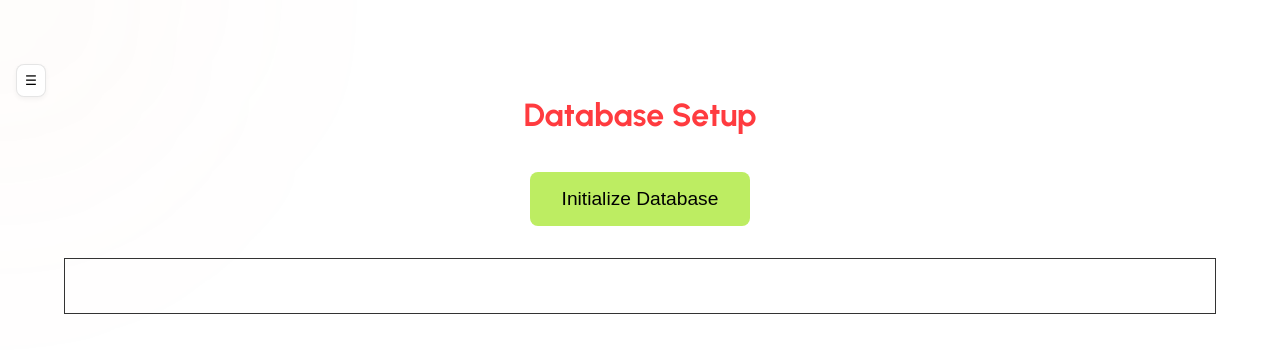
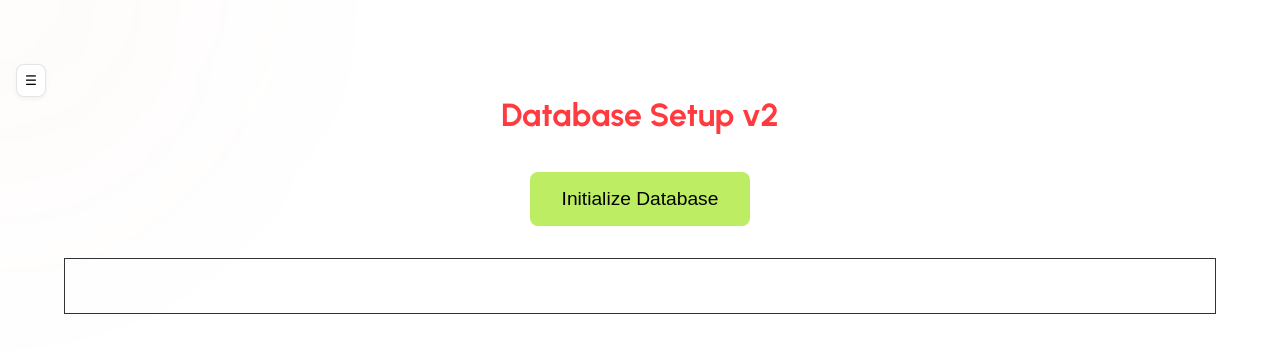
Before and after one commit to emmaofsti/m51-content-dashboard, a Next.js app: page /setup in a window 1280 px wide. Shown: the top 352 px of the page. Built offline with nearby package versions, Linux system fonts and the light colour scheme; no server answers; the database is empty.

Commit message:
Fix deployment: EMERGENCY BYPASS for setup page

```diff
--- a/src/app/setup/page.tsx
+++ b/src/app/setup/page.tsx
@@ -25,7 +25,7 @@ export default function SetupPage() {
 
     return (
         <div style={{ padding: '2rem', color: 'white', textAlign: 'center' }}>
-            <h1>Database Setup</h1>
+            <h1>Database Setup v2</h1>
             <p>Click the button below to create the necessary tables.</p>
             <button
                 onClick={handleSetup}
```
Also changed, not shown: src/middleware.ts (+6 -1 lines).
